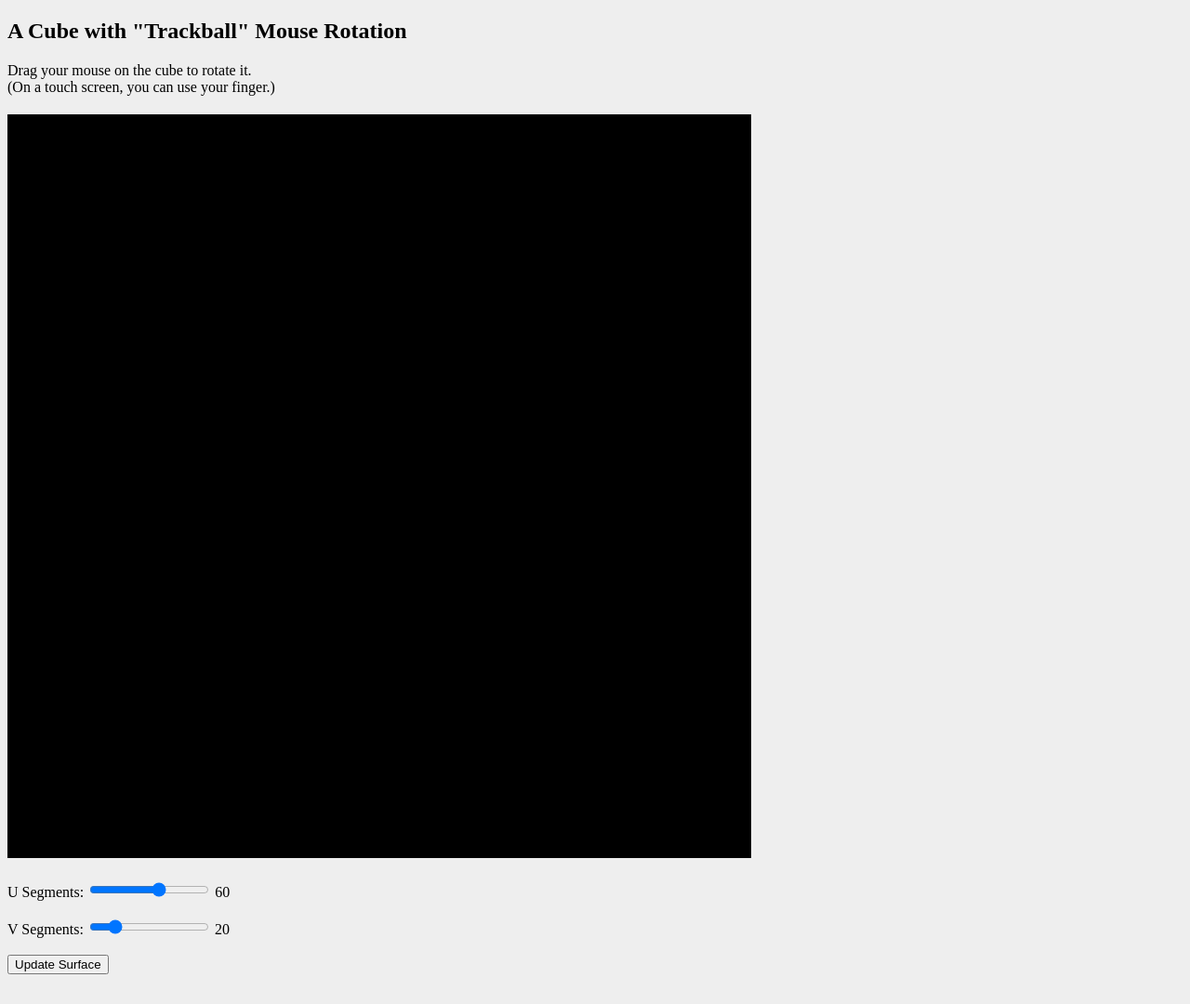
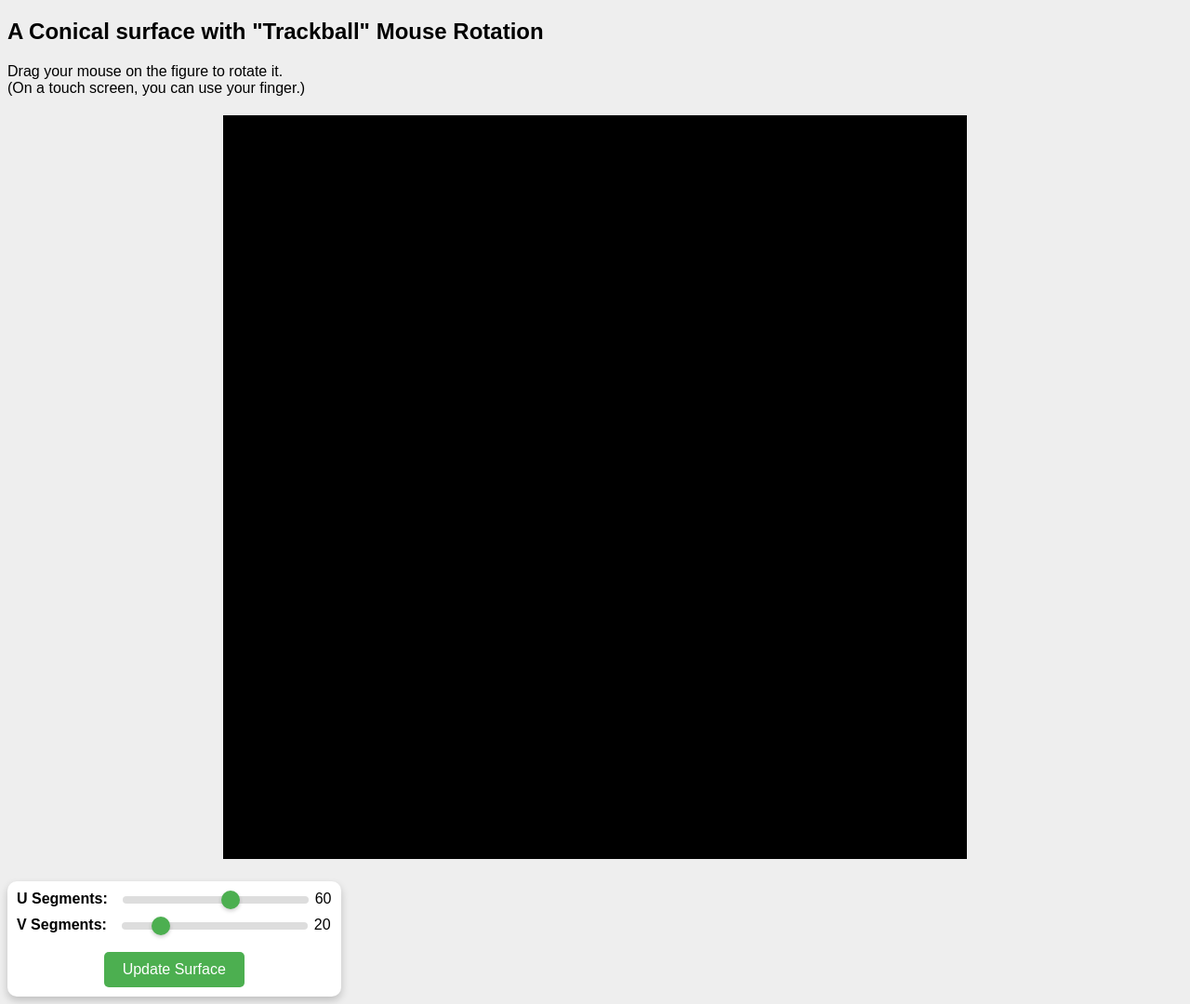
Before and after one commit to veronikasnigur/VGGI_lab2, a plain HTML site: page index.html in a window 1280 px wide. Shown: the whole page at 93% size. Before the commit the page ends 1056 px from the top, so only its background shows below. Drawn offline with Linux system fonts and the light colour scheme; a script that the page names is missing.

Commit message:
Added two sliders  to control surface granularity over U and V directions

```diff
--- a/index.html
+++ b/index.html
@@ -6,12 +6,64 @@
     <style>
         body {
             background-color: #EEEEEE;
+            font-family: Arial, sans-serif;
         }
         .controls {
             margin-top: 20px;
+            padding: 10px;
+            background-color: #FFFFFF;
+            box-shadow: 0 4px 8px rgba(0, 0, 0, 0.2);
+            border-radius: 10px;
+            display: inline-block;
         }
         #canvas-holder {
             margin-top: 20px;
+            text-align: center;
+        }
+        label {
+            font-weight: bold;
+            margin-right: 10px;
+        }
+        input[type="range"] {
+            -webkit-appearance: none;
+            appearance: none;
+            width: 200px;
+            height: 8px;
+            border-radius: 5px;
+            background: #ddd;
+            outline: none;
+            transition: background 0.3s;
+        }
+        input[type="range"]::-webkit-slider-thumb {
+            -webkit-appearance: none;
+            appearance: none;
+            width: 20px;
+            height: 20px;
+            border-radius: 50%;
+            background: #4CAF50;
+            cursor: pointer;
+            box-shadow: 0 2px 4px rgba(0, 0, 0, 0.2);
+        }
+        input[type="range"]::-moz-range-thumb {
+            width: 20px;
+            height: 20px;
+            border-radius: 50%;
+            background: #4CAF50;
+            cursor: pointer;
+            box-shadow: 0 2px 4px rgba(0, 0, 0, 0.2);
+        }
+        button {
+            padding: 10px 20px;
+            font-size: 16px;
+            color: #FFFFFF;
+            background-color: #4CAF50;
+            border: none;
+            border-radius: 5px;
+            cursor: pointer;
+            transition: background-color 0.3s;
+        }
+        button:hover {
+            background-color: #45a049;
         }
     </style>
 
@@ -24,26 +76,30 @@
 </head>
 <body onload="init()">
 
-<h2>A Cube with "Trackball" Mouse Rotation</h2>
+<h2>A Conical surface with "Trackball" Mouse Rotation</h2>
 
-<p id="message">Drag your mouse on the cube to rotate it.<br>
+<p id="message">Drag your mouse on the figure to rotate it.<br>
 (On a touch screen, you can use your finger.)</p>
 
 <div id="canvas-holder">
     <canvas width="800" height="800" id="webglcanvas" style="background-color:red"></canvas>
 </div>
 
-<!-- Додаємо повзунки для U та V -->
+<!-- Оновлені повзунки для U та V -->
 <div class="controls">
-    <label for="uSegments">U Segments: </label>
-    <input type="range" id="uSegments" min="3" max="100" value="60">
-    <span id="uSegmentsValue">60</span><br><br>
-
-    <label for="vSegments">V Segments: </label>
-    <input type="range" id="vSegments" min="3" max="100" value="20">
-    <span id="vSegmentsValue">20</span><br><br>
-
-    <button onclick="updateSurface()">Update Surface</button>
+    <div>
+        <label for="uSegments">U Segments:</label>
+        <input type="range" id="uSegments" min="3" max="100" value="60" oninput="updateSliderValue('uSegments')">
+        <span id="uSegmentsValue">60</span>
+    </div>
+    <div style="margin-top: 10px;">
+        <label for="vSegments">V Segments:</label>
+        <input type="range" id="vSegments" min="3" max="100" value="20" oninput="updateSliderValue('vSegments')">
+        <span id="vSegmentsValue">20</span>
+    </div>
+    <div style="margin-top: 20px; text-align: center;">
+        <button onclick="updateSurface()">Update Surface</button>
+    </div>
 </div>
 
 </body>
--- a/main.js
+++ b/main.js
@@ -14,6 +14,10 @@ let vSegments = 20;  // Кількість сегментів по V
 // Конвертація градусів в радіани
 function deg2rad(angle) {
     return angle * Math.PI / 180;
+}
+function updateSliderValue(id) {
+    const value = document.getElementById(id).value;
+    document.getElementById(`${id}Value`).textContent = value;
 }
 
 // Конструктор для шейдерної програми
```
